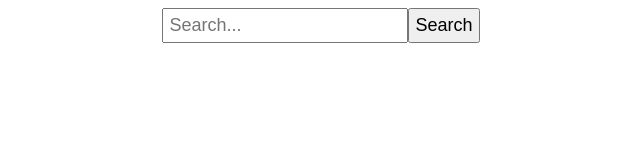
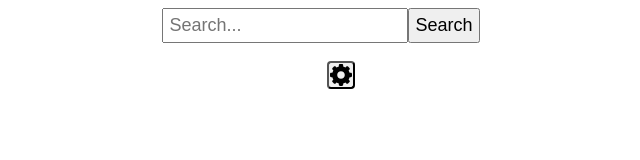
Before and after one commit to TkachukRR/31-search, an Angular app: page / in a window 1280 px wide. Shown: the top 160 px of the page, without its empty margins (319-959 px from the left). Built offline with nearby package versions, Linux system fonts and the light colour scheme.

Commit message:
Added ability show list of all searches

```diff
--- a/src/app/search-list/search-list.component.html
+++ b/src/app/search-list/search-list.component.html
@@ -5,5 +5,32 @@
 <!--      <button class="search__btn-del" type="button" (click)="removeSearch($event)" [id]="item.date" *ngIf="editMode">x</button>-->
     </li>
   </ul>
-<!--  <button class="search__btn-edit" type="button" (click)="editSearchList()">Edit</button>-->
+  <button class="search__btn-edit" type="button" (click)="showFullList()">
+    <svg fill="" version="1.1"  xmlns="http://www.w3.org/2000/svg" xmlns:xlink="http://www.w3.org/1999/xlink"
+     width="800px" height="800px" viewBox="0 0 45.973 45.973"
+     xml:space="preserve">
+    <path d="M43.454,18.443h-2.437c-0.453-1.766-1.16-3.42-2.082-4.933l1.752-1.756c0.473-0.473,0.733-1.104,0.733-1.774
+      c0-0.669-0.262-1.301-0.733-1.773l-2.92-2.917c-0.947-0.948-2.602-0.947-3.545-0.001l-1.826,1.815
+      C30.9,6.232,29.296,5.56,27.529,5.128V2.52c0-1.383-1.105-2.52-2.488-2.52h-4.128c-1.383,0-2.471,1.137-2.471,2.52v2.607
+      c-1.766,0.431-3.38,1.104-4.878,1.977l-1.825-1.815c-0.946-0.948-2.602-0.947-3.551-0.001L5.27,8.205
+      C4.802,8.672,4.535,9.318,4.535,9.978c0,0.669,0.259,1.299,0.733,1.772l1.752,1.76c-0.921,1.513-1.629,3.167-2.081,4.933H2.501
+      C1.117,18.443,0,19.555,0,20.935v4.125c0,1.384,1.117,2.471,2.501,2.471h2.438c0.452,1.766,1.159,3.43,2.079,4.943l-1.752,1.763
+      c-0.474,0.473-0.734,1.106-0.734,1.776s0.261,1.303,0.734,1.776l2.92,2.919c0.474,0.473,1.103,0.733,1.772,0.733
+      s1.299-0.261,1.773-0.733l1.833-1.816c1.498,0.873,3.112,1.545,4.878,1.978v2.604c0,1.383,1.088,2.498,2.471,2.498h4.128
+      c1.383,0,2.488-1.115,2.488-2.498v-2.605c1.767-0.432,3.371-1.104,4.869-1.977l1.817,1.812c0.474,0.475,1.104,0.735,1.775,0.735
+      c0.67,0,1.301-0.261,1.774-0.733l2.92-2.917c0.473-0.472,0.732-1.103,0.734-1.772c0-0.67-0.262-1.299-0.734-1.773l-1.75-1.77
+      c0.92-1.514,1.627-3.179,2.08-4.943h2.438c1.383,0,2.52-1.087,2.52-2.471v-4.125C45.973,19.555,44.837,18.443,43.454,18.443z
+       M22.976,30.85c-4.378,0-7.928-3.517-7.928-7.852c0-4.338,3.55-7.85,7.928-7.85c4.379,0,7.931,3.512,7.931,7.85
+      C30.906,27.334,27.355,30.85,22.976,30.85z"/>
+    </svg>
+  </button>
 </div>
+<div class="full" *ngIf="isVisibleFullList">
+  <button type="button" (click)="isVisibleFullList = false">close</button>
+  <ul class="full__list">
+    <li class="full__item" *ngFor="let search of searchListFull">
+        {{ search.value }} | {{ search.date | date: 'dd.MM.yy HH:mm:ss' }}
+      <button type="button" (click)="deleteItem(search.value, search.date)">del</button>
+    </li>
+  </ul>
+</div>
--- a/src/app/search-list/search-list.component.scss
+++ b/src/app/search-list/search-list.component.scss
@@ -18,9 +18,13 @@
   }
 
   &__btn-edit{
-    margin-left: 12px;
-    padding: 5px 10px;
+    width: 28px;
+    height: 28px;
+    display: flex;
+    align-items: center;
+    justify-content: center;
 
+    padding: 1px;
     border-radius: 4px;
     cursor: pointer;
   }
--- a/src/app/search-list/search-list.component.ts
+++ b/src/app/search-list/search-list.component.ts
@@ -11,7 +11,9 @@
   public searchStorage = inject(SearchStorageService)
   public searchList: string[] = []
   public sortedBy: 'pop' | 'date' = 'date'
+  public isVisibleFullList = false
   private _subscriptions: Subscription[] = []
+  public  searchListFull: any
 
   public ngOnInit(): void {
     this._subscriptions.push(
@@ -35,4 +37,17 @@
         break;
     }
   }
+
+  public showFullList(){
+    this._subscriptions.push(
+      this.searchStorage.searches$.subscribe((searches: any) => {
+        this.searchListFull = this.searchStorage.getFullSearchesList()
+      })
+    )
+    this.isVisibleFullList = true;
+  }
+
+  public deleteItem(value: string, date: string){
+    this.searchStorage.removeSearch(value, date)
+  }
 }
--- a/src/app/services/search-storage.service.ts
+++ b/src/app/services/search-storage.service.ts
@@ -1,6 +1,6 @@
 import { inject, Injectable } from '@angular/core';
 import { LocalStorageService } from "./local-storage.service";
-import { BehaviorSubject, Observable } from "rxjs";
+import { BehaviorSubject, observable, Observable } from "rxjs";
 
 const LOCAL_STORAGE_KEY = "SEARCH_LIST"
 
@@ -34,7 +34,12 @@
 
   public removeSearch(searchVal: string, searchDate: string) {
     this.loading = true;
-    this._searches.getValue()[searchVal] = this._searches.getValue()[searchVal].filter((date: number) => date !== +searchDate)
+    if (this._searches.getValue()[searchVal].length === 1) {
+      delete this._searches.getValue()[searchVal];
+    }
+    else {
+      this._searches.getValue()[searchVal] = this._searches.getValue()[searchVal].filter((date: number) => date !== +searchDate)
+    }
     this._localStorage.setItem(LOCAL_STORAGE_KEY, this._searches.getValue())
     this.updateSearches();
     this.loading = false;
@@ -78,19 +83,14 @@
     return sortedKeys
   }
 
-  public getFullSearchesList() {
-    const sortedObjects: Record<number, number>[] = [];
+  public getFullSearchesList(): object[] {
+    const sortedObjects: {date: string, value: string}[] = [];
 
     Object.keys(this._searches.getValue()).forEach(key => {
       this._searches.getValue()[key].forEach((value: string) => {
-        sortedObjects.push({ [value]: parseInt(key.toString()) });
+        sortedObjects.push({ value: key, date: value });
       });
     });
-
-    return sortedObjects.sort((objA, objB) => {
-      const valueA = Object.keys(objA)[0];
-      const valueB = Object.keys(objB)[0];
-      return parseInt(valueB) - parseInt(valueA);
-    });
+    return sortedObjects
   }
 }
```
